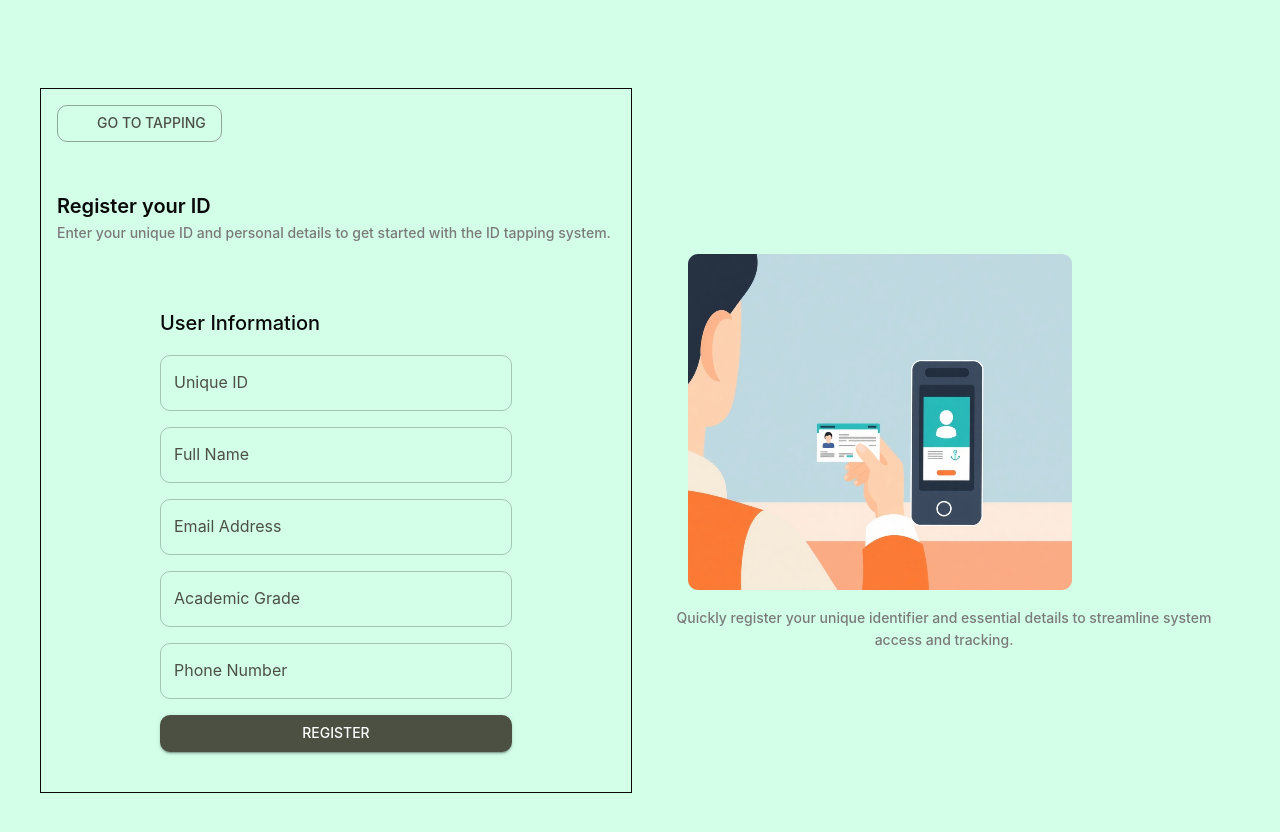
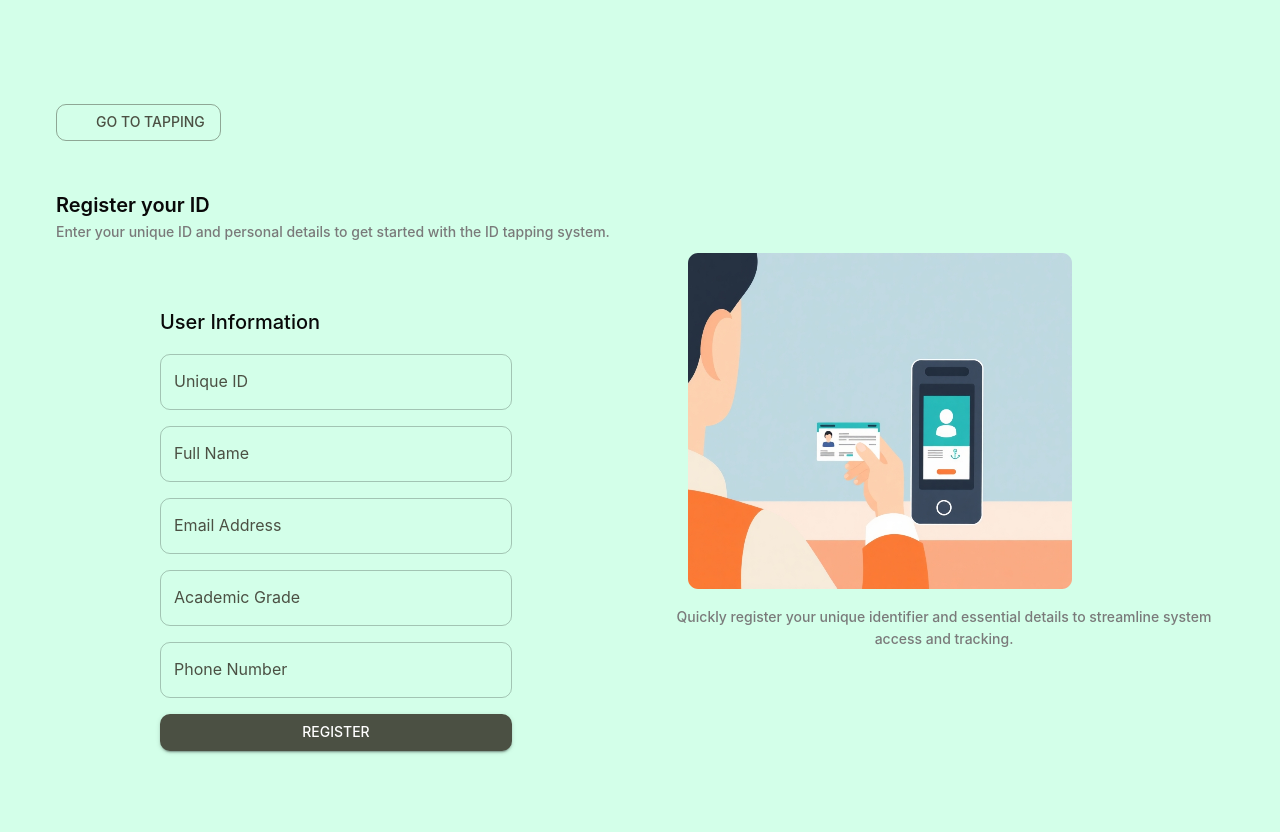
Before and after one commit to esamp001/id_tapping_system, a React (Create React App) app: page /register in a window 1280 px wide. Built offline with nearby package versions, Linux system fonts and the light colour scheme; some icons are missing.

Commit message:
Auto commit: 10/27/2025, 4:07:30 PM

```diff
--- a/src/pages/Register.js
+++ b/src/pages/Register.js
@@ -11,7 +11,6 @@ const Register = () => {
                         flex: { xs: '1 1 100%', sm: '1 1 48%' },
                         minWidth: 200,
                         p: 2,
-                    border: '1px solid'
                     }}
                 >
                 <Button sx={{ mb : 6}}
```
